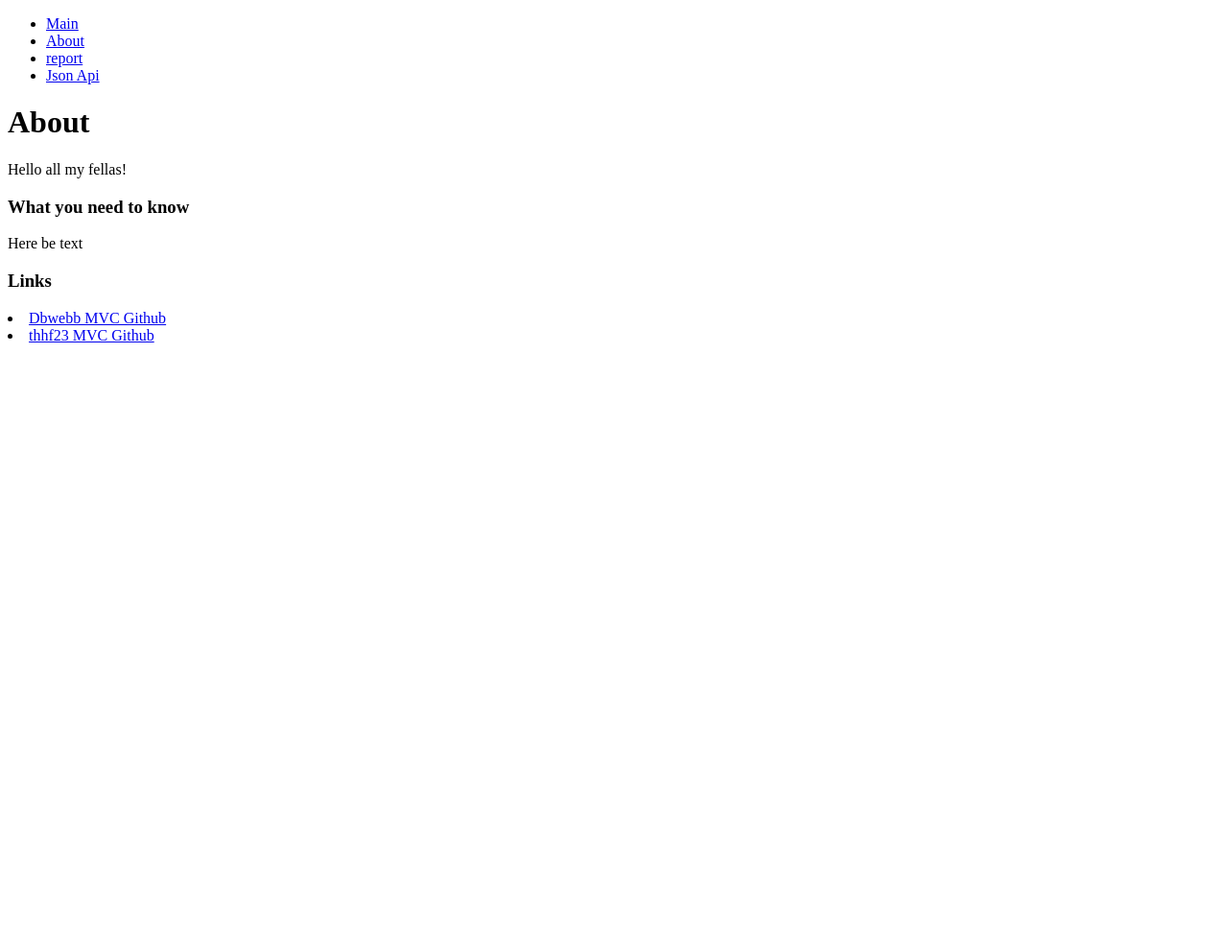
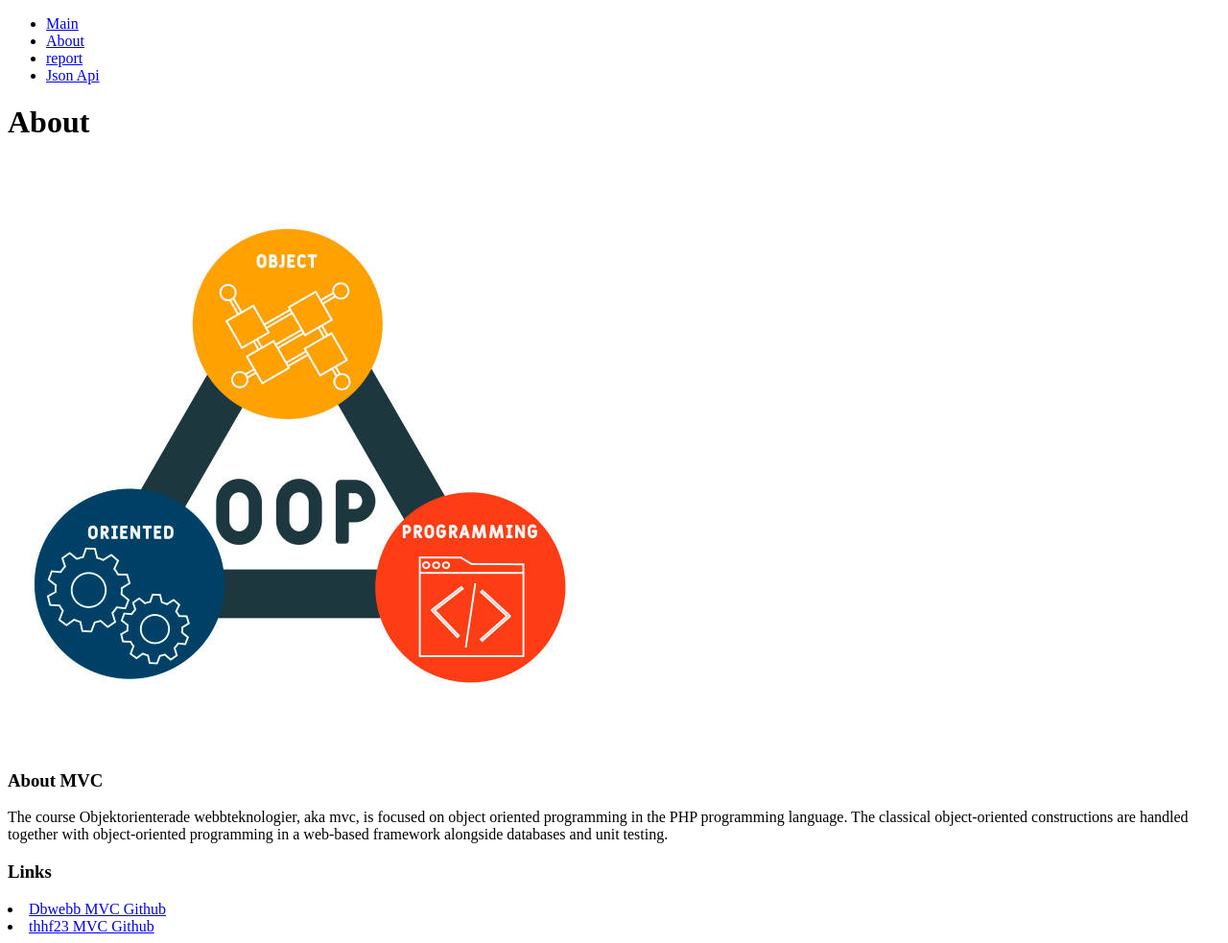
Before and after one commit to Hofvan/mvc-, a Symfony app: template templates/about.html.twig in a window 1280 px wide. Shown: the whole page at 96% size. Before the commit the page ends 357 px from the top, so only its background shows below. Run offline with Twig, Linux system fonts and the light colour scheme; the template is opened without the code that fills it, so the values that code supplies are empty; some libraries are stand-ins or nearby versions.

Commit message:
finished about page

```diff
--- a/templates/about.html.twig
+++ b/templates/about.html.twig
@@ -3,14 +3,14 @@
 {% block title %}About{% endblock %}
 
 {% block body %}
+    <h1>About</h1>
 
-    <h1>About</h1>
-    <p>Hello all my fellas!</p>
+    <img class="resized center" src="{{ asset('img/OOP.jpg') }}" alt="OOP concept">
 
     <div class="row">
         <div class="column">
-            <h3>What you need to know</h3>
-            <p>Here be text</p>
+            <h3>About MVC</h3>
+            <p>The course Objektorienterade webbteknologier, aka mvc, is focused on object oriented programming in the PHP programming language. The classical object-oriented constructions are handled together with object-oriented programming in a web-based framework alongside databases and unit testing.</p>
         </div>
 
         <div class="column">
@@ -19,5 +19,4 @@
             <li><a href="https://github.com/Hofvan/mvc-">thhf23 MVC Github</li>
         </div>
     </div>
-
 {% endblock %}
```
